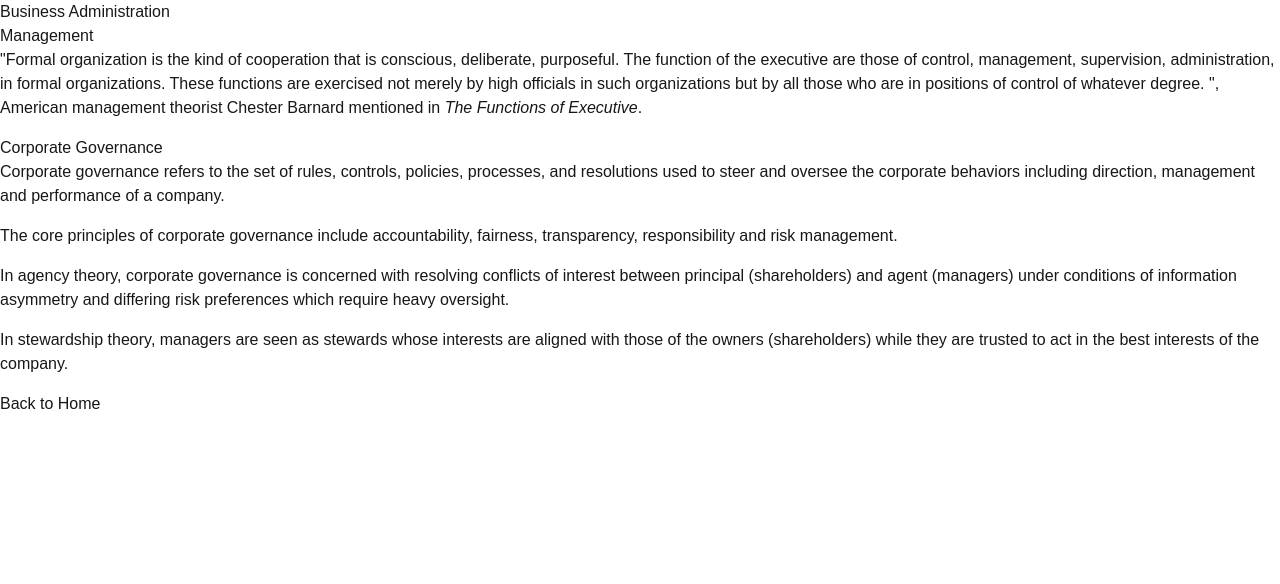
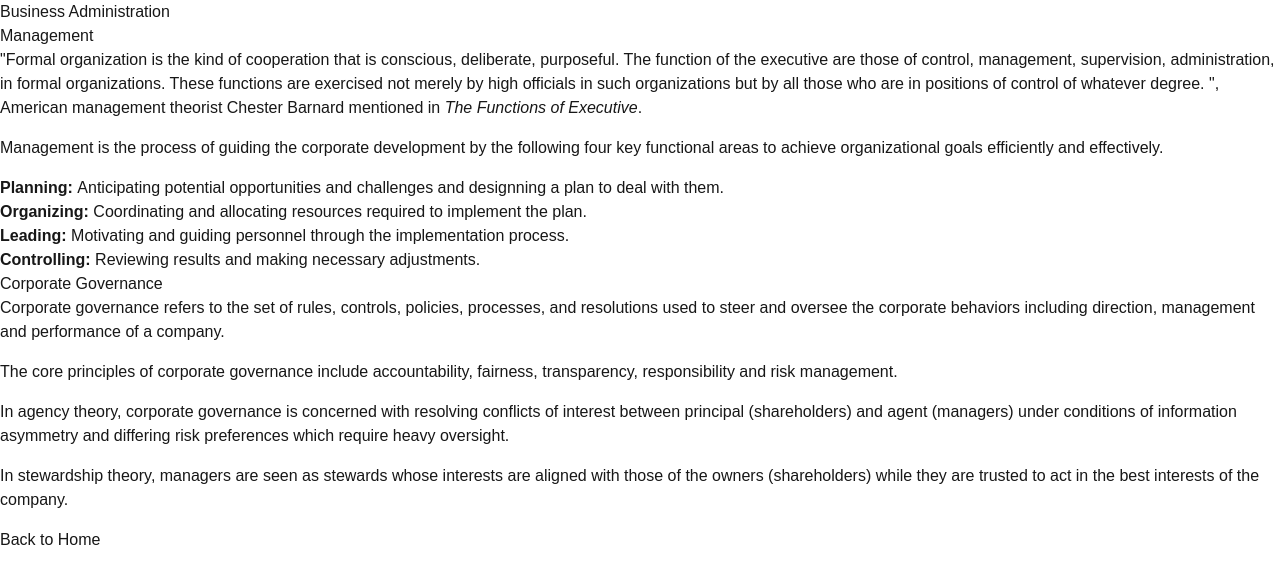
Before and after one commit to rexccm/rex-chan-notes, a Next.js app: page /business-administration in a window 1280 px wide. Shown: the top 584 px of the page. Built offline with nearby package versions, Linux system fonts and the light colour scheme.

Commit message:
Add management content

```diff
--- a/app/business-administration/page.tsx
+++ b/app/business-administration/page.tsx
@@ -7,6 +7,13 @@ export default function BusinessAdministration() {
             <section className="management">
                 <h3>Management</h3>
                 <p>"Formal organization is the kind of cooperation that is conscious, deliberate, purposeful. The function of the executive are those of control, management, supervision, administration, in formal organizations. These functions are exercised not merely by high officials in such organizations but by all those who are in positions of control of whatever degree. ", American management theorist Chester Barnard mentioned in <em>The Functions of Executive</em>. </p>
+                <p>Management is the process of guiding the corporate development by the following four key functional areas to achieve organizational goals efficiently and effectively.</p>
+                <ul>
+                    <li><strong>Planning: </strong>Anticipating potential opportunities and challenges and designning a plan to deal with them.</li>
+                    <li><strong>Organizing: </strong>Coordinating and allocating resources required to implement the plan.</li>
+                    <li><strong>Leading: </strong>Motivating and guiding personnel through the implementation process.</li>
+                    <li><strong>Controlling: </strong>Reviewing results and making necessary adjustments.</li>
+                </ul>
             </section>
             <section>
                 <h3>Corporate Governance</h3>
```
